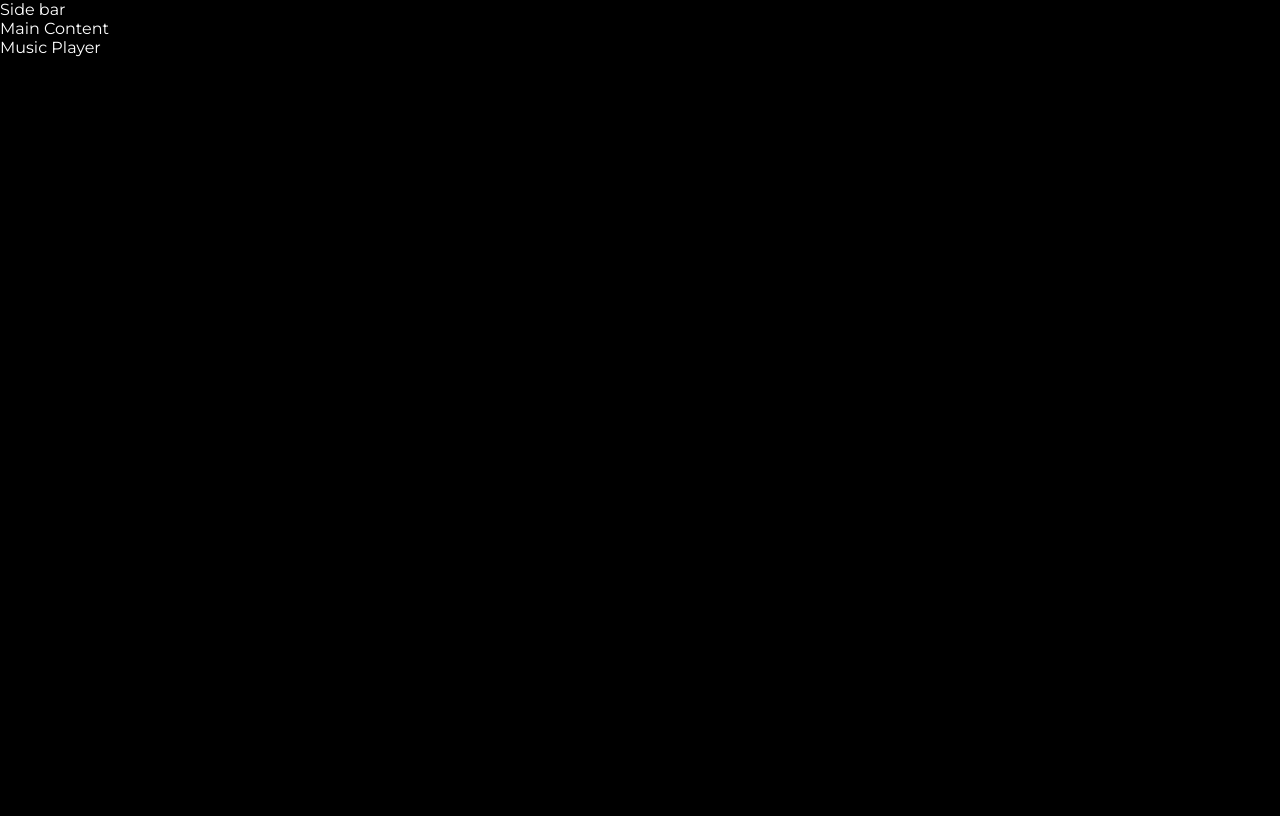
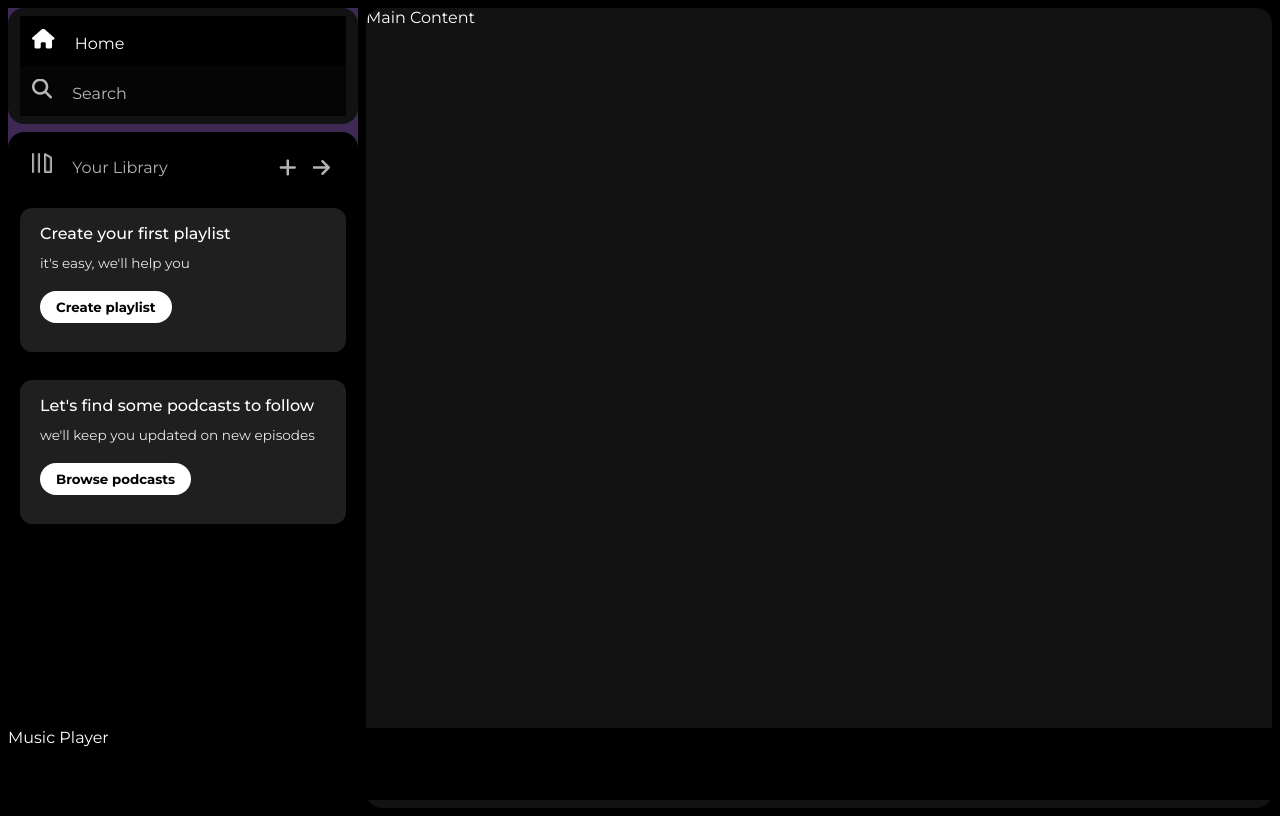
Before and after one commit to hey-lateef/Spotify-Clone, a plain HTML site: page index.html in a window 1280 px wide. Drawn offline with Linux system fonts and the light colour scheme.

Commit message:
completed side bar section

```diff
--- a/index.html
+++ b/index.html
@@ -13,7 +13,42 @@
 </head>
 <body>
     <div class="main">
-        <div class="sidebar">Side bar</div>
+        <div class="side-bar">
+            <div class="nav">
+                <div class="nav-option" style="opacity: 1;">
+                    <i class="fa-solid fa-house"></i>
+                    <a href="#">Home</a>
+                </div>
+                <div class="nav-option">
+                <i class="fa-solid fa-magnifying-glass"></i>
+                    <a href="#">Search</a>
+                </div>
+            </div>
+            <div class="library">
+                <div class="options" >
+                    <div class="lib-option nav-option">
+                        <img src="./Project/assets/library_icon.png" alt="">
+                        <a href="#">Your Library</a>
+                    </div>
+                    <div class="icons">
+                        <i class="fa-solid fa-plus"></i>
+                        <i class="fa-solid fa-arrow-right"></i>
+                    </div>
+                </div>
+                <div class="lib-box">
+                    <div class="box">
+                        <p class="box-p1">Create your first playlist</p>
+                        <p class="box-p2">it's easy, we'll help you</p>
+                        <button class="badge">Create playlist</button>
+                    </div>
+                    <div class="box">
+                        <p class="box-p1">Let's find some podcasts to follow</p>
+                        <p class="box-p2">we'll keep you updated on new episodes</p>
+                        <button class="badge">Browse podcasts</button>
+                    </div>
+                </div>
+            </div>
+        </div>
         <div class="main-content">Main Content</div>
         <div class="music-player">Music Player</div>
     </div>
--- a/style.css
+++ b/style.css
@@ -6,3 +6,110 @@
   color: #fff;
   overflow: hidden;
 }
+.main{
+  display: flex;
+  height: 100vh;
+  padding: 0.5rem;
+}
+.side-bar{
+  background-color: rgb(62, 40, 84);
+  width: 350px;
+  margin-right: 0.5rem;
+}
+.main-content{
+  flex: 1;
+  background-color: #121212;
+  border-radius: 1rem;
+}
+.music-player{
+  position: fixed;
+  bottom: 0px;
+  background-color: black;
+  width: 100%;
+  height: 72px;
+}
+a{
+  text-decoration: none;
+}
+.nav{
+  display: flex;
+  background-color: #121212;
+  flex-direction: column;
+  justify-content: center;
+  border-radius: 1rem;
+  height: 100px;
+  padding: 0.5rem 0.75rem;
+}
+.nav-option{
+  line-height: 2.5rem;
+  opacity: 0.7;
+  padding: 0.5rem 0.75rem;
+
+}
+.nav-option i{
+  font-size: 1.25rem;
+}
+.nav-option a{
+  font-size: 1rem;
+  margin-left: 1rem;
+}
+.nav-option:hover{
+  opacity: 1;
+}
+.library{
+  border-radius: 1rem;
+  margin-top: 0.5rem;
+  height: 100%;
+  padding: 0.5rem 0.75rem;
+}
+.lib-option img{
+  height: 1.25rem;
+  width: 1.25rem;
+}
+.options{
+  display: flex;
+  justify-content: space-between;
+  align-items: center;
+
+}
+.icons{
+  font-size: 1.25rem;
+  display: flex;
+}
+.icons i{
+  opacity: 0.7;
+  margin-right: 1rem;
+}
+.icons i:hover{
+  opacity: 1;
+}
+.box{
+  background-color: #1f1f1f;
+  height: 7rem;
+  border-radius: 0.75rem;
+  margin: 0.75rem 0 1.75rem 0;
+  padding: 1rem 1.25rem;
+}
+.box-p1{
+  font-size: 1rem;
+  font-weight: 500;
+  background-color: #1f1f1f;
+  margin-bottom: 0.75rem;
+}
+.box-p2{
+  font-size: 0.85rem;
+  opacity: 0.9;
+  background-color: #1f1f1f;
+  margin-top: 0.75rem;
+}
+.badge{
+background-color: #fff;
+color:black;
+border-radius: 100px;
+border: none;
+padding: 0.25rem 1rem;
+font-weight: 700;
+margin-top: 1.25rem;
+height: 2rem;
+width: fit-content;
+}
```
